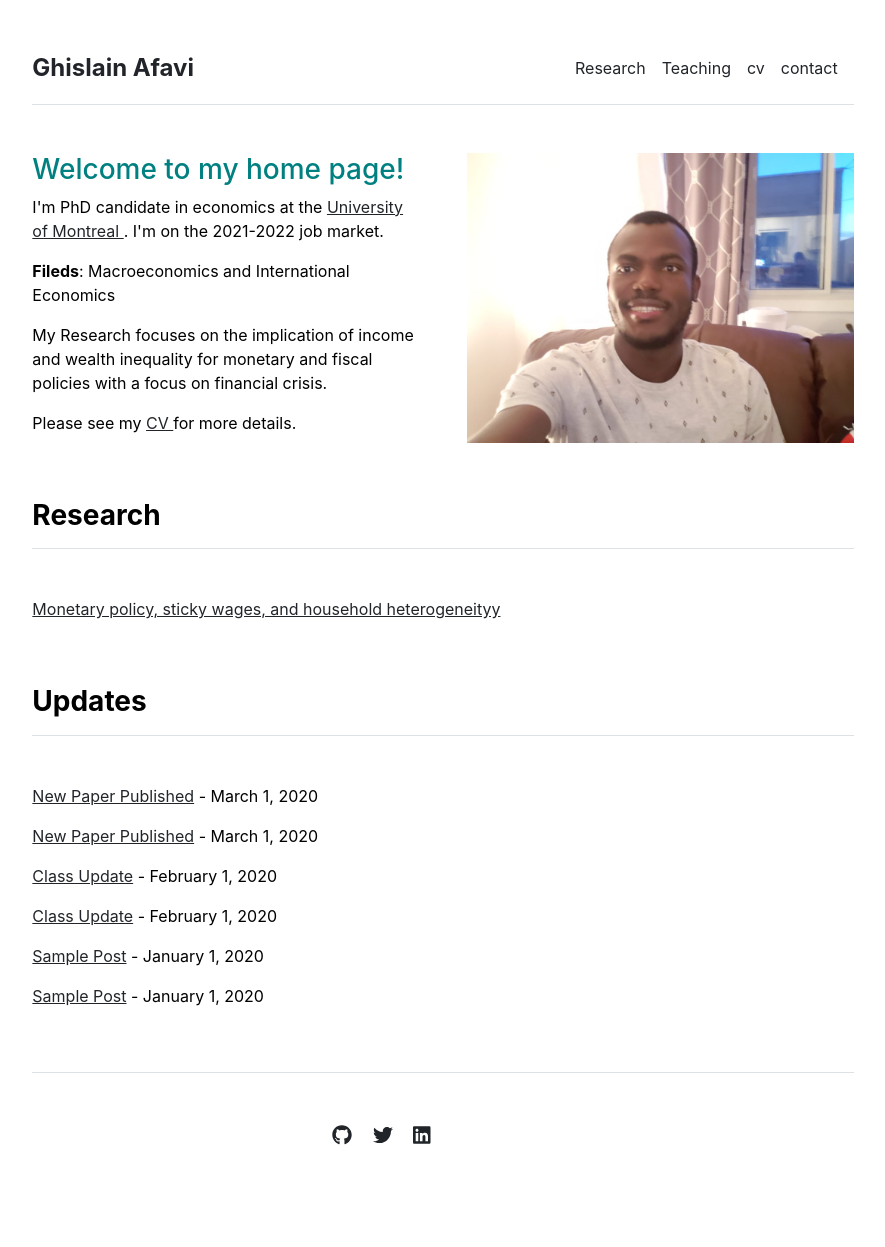
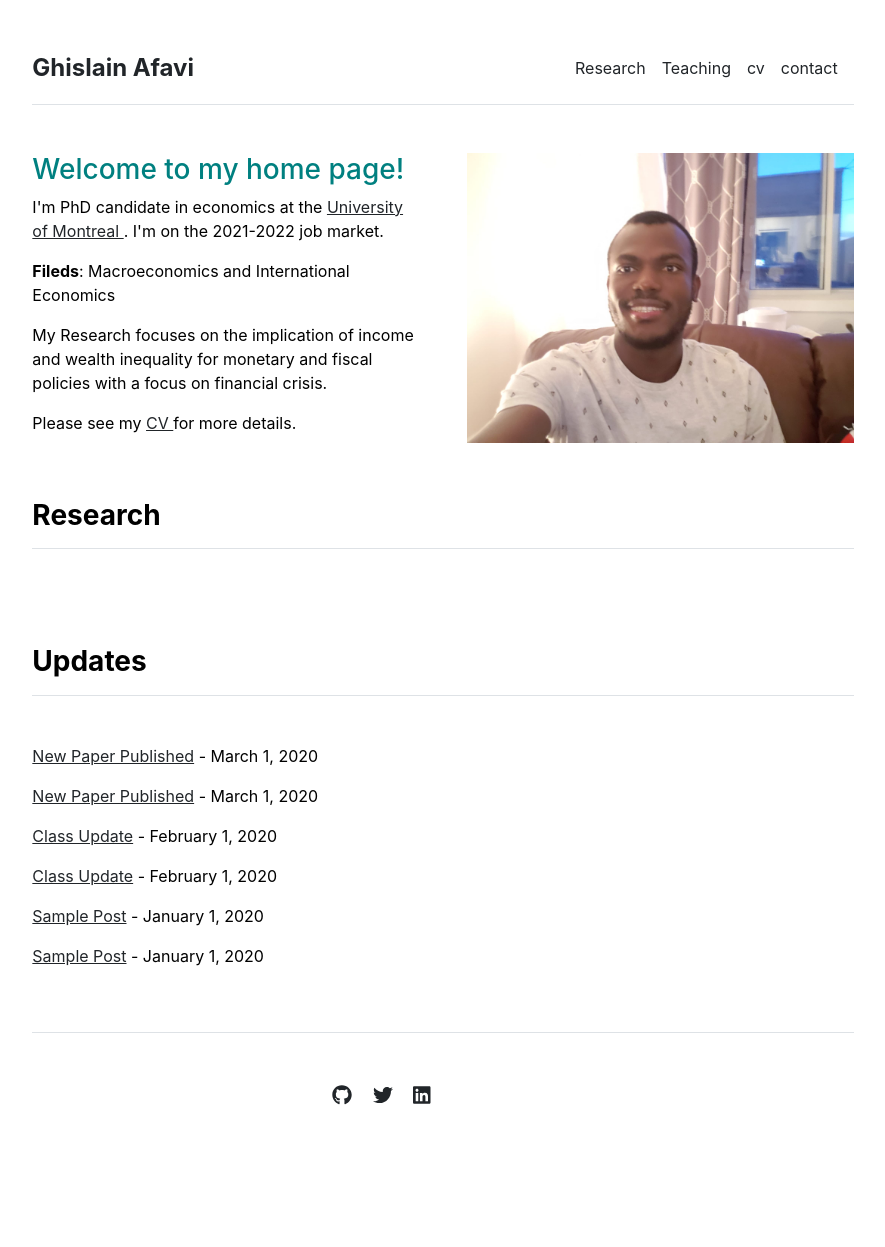
Before and after one commit to ghislainafavi/ghislainafavi.github.io, a Jekyll site: the page built from index.md, in a window 1280 px wide. Shown: the whole page, without its empty margins (197-1082 px from the left). Built offline with Jekyll 4.4.1, drawn with Linux system fonts in a browser that asks for light colours; after the commit the page ends 1207 px from its top, so only the background shows below that.

Commit message:
Update publications.yml

```diff
--- a/_data/publications.yml
+++ b/_data/publications.yml
@@ -1,5 +1,5 @@
 featured:
-- {name: 'Monetary policy, sticky wages, and household heterogeneityy', url: '/publications/HANK_TANK_Afavi.pdf'}
+
 
 -index:
 - {name: 'Monetary policy, sticky wages, and household heterogeneityyy', url: '/publications/HANK_TANK_Afavi.pdf'}
```
